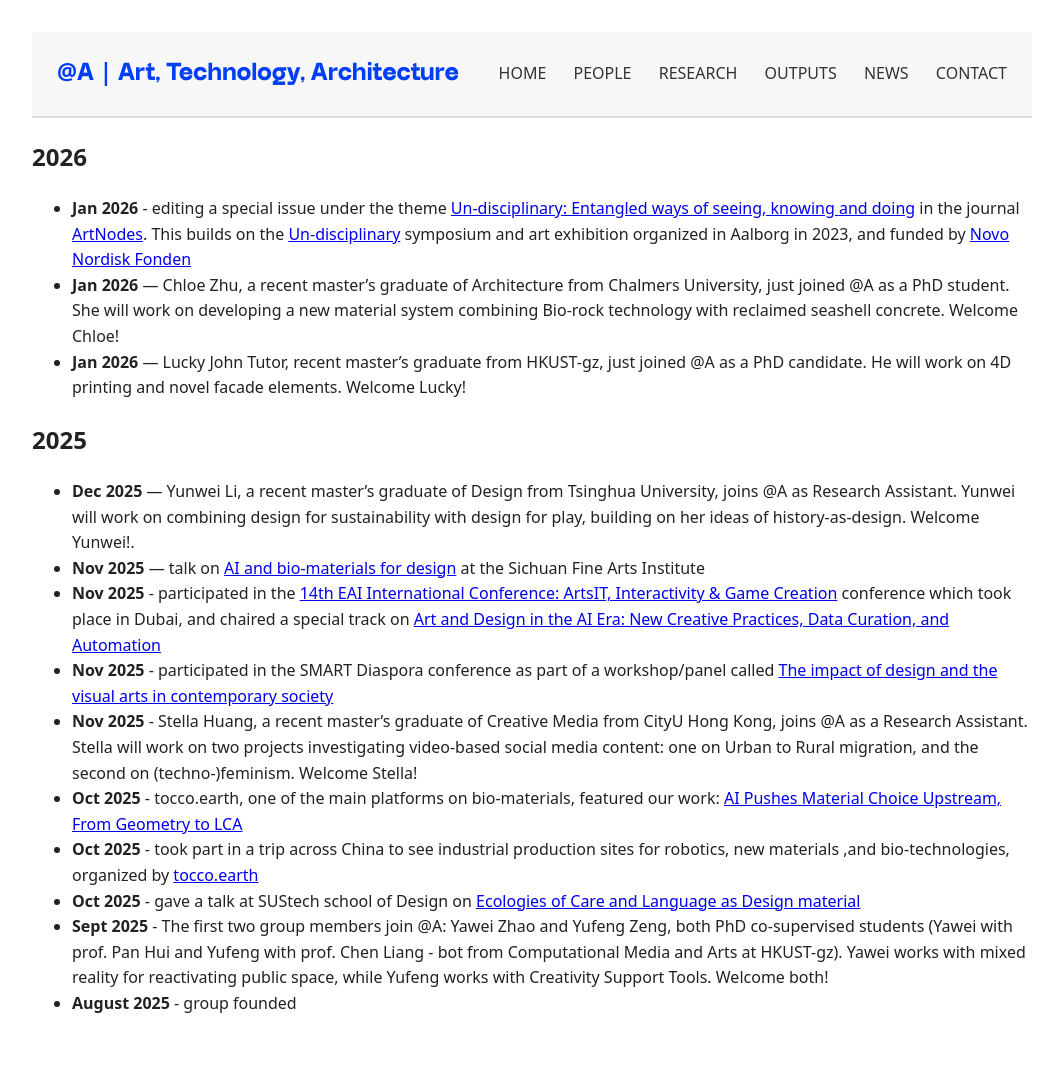
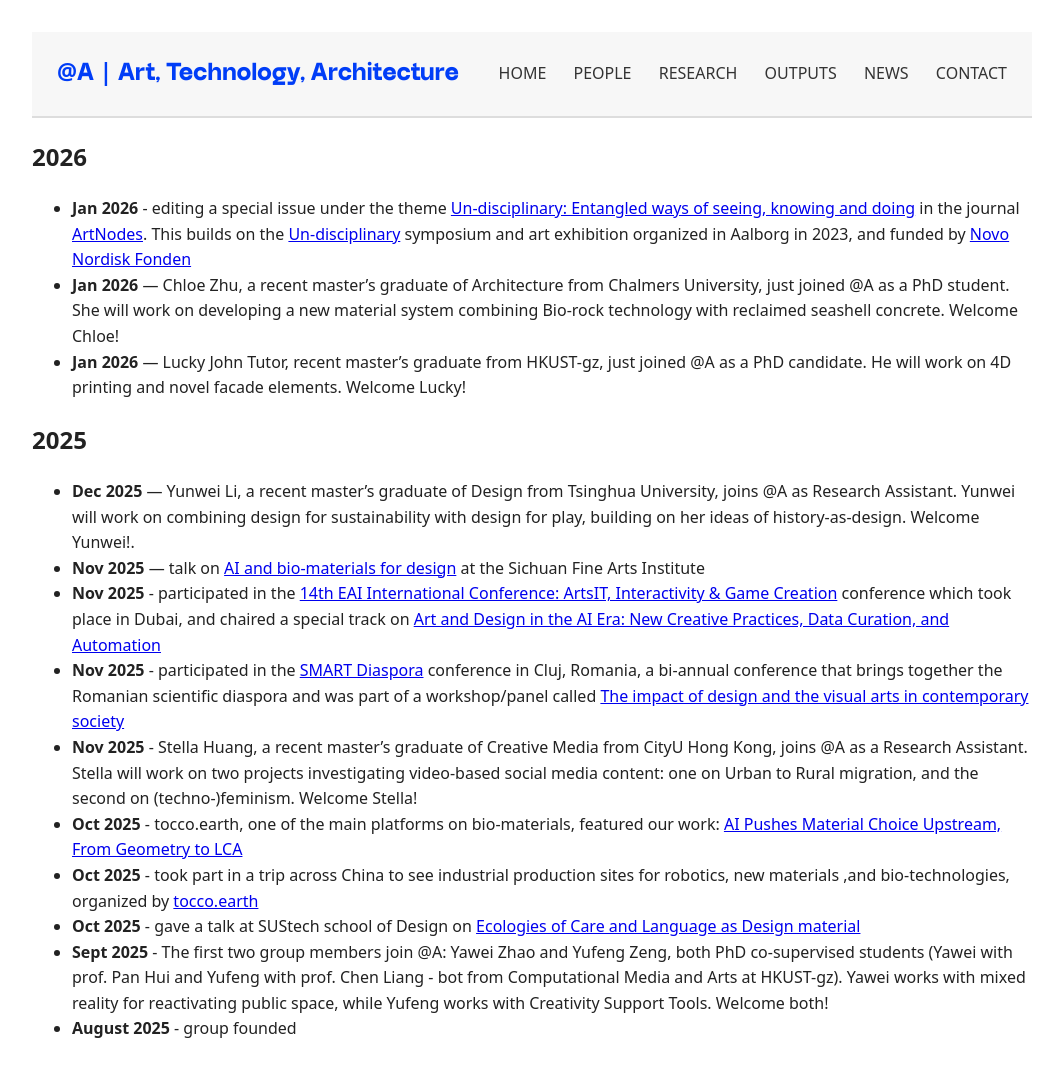
Before and after one commit to anqua/at-a, a Jekyll site: the page built from news.md, in a window 1280 px wide. Shown: the whole page, without its empty margins (108-1171 px from the left). Built offline with Jekyll 4.4.1, drawn with Linux system fonts in a browser that asks for light colours; some web fonts are replaced; before the commit the page ends 1048 px from its top, so only the background shows below that.

Commit message:
Update news.md

```diff
--- a/news.md
+++ b/news.md
@@ -14,7 +14,7 @@ title: News
 - **Dec 2025** — Yunwei Li, a recent master's graduate of Design from Tsinghua University, joins @A as Research Assistant. Yunwei will work on combining design for sustainability with design for play, building on her ideas of history-as-design. Welcome Yunwei!.
 - **Nov 2025** — talk on <a href="https://mp.weixin.qq.com/s/cJqItKSQhdcrjMCkMWmffA" target="_blank" rel="noopener">AI and bio-materials for design</a> at the Sichuan Fine Arts Institute
 - **Nov 2025** - participated in the <a href="https://artsit.eai-conferences.org/2025/" target="_blank" rel="noopener">14th EAI International Conference: ArtsIT, Interactivity & Game Creation</a> conference which took place in Dubai, and chaired a special track on  <a href="https://artsit.eai-conferences.org/2025/call-for-special-track-papers-on-art-and-design-in-the-ai-era/" target="_blank" rel="noopener">Art and Design in the AI Era: New Creative Practices, Data Curation, and Automation</a>
-- **Nov 2025** - participated in the SMART Diaspora conference as part of a workshop/panel called <a href="https://www.linkedin.com/feed/update/urn:li:activity:7396896105701085184/" target="_blank" rel="noopener">The impact of design and the visual arts in contemporary society</a>
+- **Nov 2025** - participated in the <a href="https://diaspora-stiintifica.ro/" target="_blank" rel="noopener">SMART Diaspora</a> conference in Cluj, Romania, a bi-annual conference that brings together the Romanian scientific diaspora and was part of a workshop/panel called <a href="https://www.linkedin.com/feed/update/urn:li:activity:7396896105701085184/" target="_blank" rel="noopener">The impact of design and the visual arts in contemporary society</a>
 - **Nov 2025** - Stella Huang, a recent master's graduate of Creative Media from CityU Hong Kong, joins @A as a Research Assistant. Stella will work on two projects investigating video-based social media content: one on Urban to Rural migration, and the second on (techno-)feminism. Welcome Stella!
 - **Oct 2025** - tocco.earth, one of the main platforms on bio-materials, featured our work: <a href="https://tocco.earth/article/ai-pushes-material-choice-upstream-from-geometry-to-lca" target="_blank" rel="noopener">AI Pushes Material Choice Upstream, From Geometry to LCA</a>
 - **Oct 2025** - took part in a trip across China to see industrial production sites for robotics, new materials ,and bio-technologies, organized by <a href="https://tocco.earth/" target="_blank" rel="noopener">tocco.earth</a>
```
